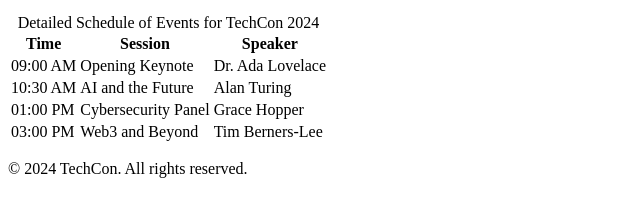
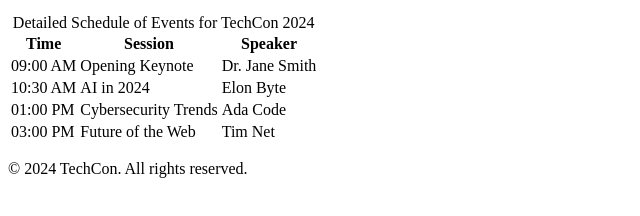
Before and after one commit to Kamo-m04/TechCon_HTML, a plain HTML site: page techcon_website/schedule.html in a window 1280 px wide. Shown: the part 154-370 px from the top of the page, without its empty margins (0-640 px from the left). Drawn offline with Linux system fonts and the light colour scheme.

```diff
--- a/techcon_website/schedule.html
+++ b/techcon_website/schedule.html
@@ -1,7 +1,7 @@
 <!DOCTYPE html>
 <html lang="en">
   <head>
-    <meta charset="UTF-8" />
+    <meta charset="UTF-8">
     <title>Schedule for TechCon 2024</title>
   </head>
   <body>
@@ -31,22 +31,22 @@
           <tr>
             <td>09:00 AM</td>
             <td>Opening Keynote</td>
-            <td>Dr. Ada Lovelace</td>
+            <td>Dr. Jane Smith</td>
           </tr>
           <tr>
             <td>10:30 AM</td>
-            <td>AI and the Future</td>
-            <td>Alan Turing</td>
+            <td>AI in 2024</td>
+            <td>Elon Byte</td>
           </tr>
           <tr>
             <td>01:00 PM</td>
-            <td>Cybersecurity Panel</td>
-            <td>Grace Hopper</td>
+            <td>Cybersecurity Trends</td>
+            <td>Ada Code</td>
           </tr>
           <tr>
             <td>03:00 PM</td>
-            <td>Web3 and Beyond</td>
-            <td>Tim Berners-Lee</td>
+            <td>Future of the Web</td>
+            <td>Tim Net</td>
           </tr>
         </tbody>
       </table>
```
